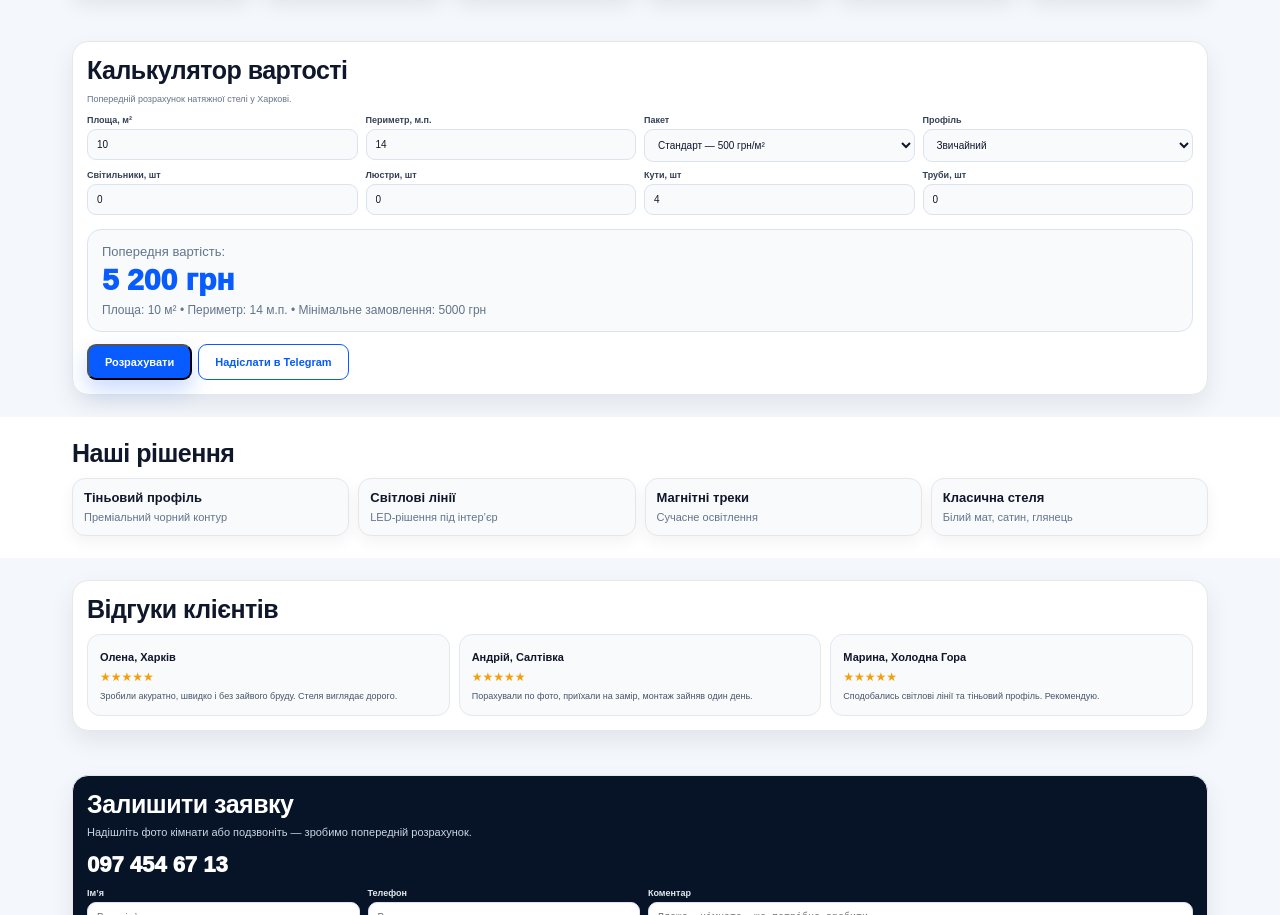
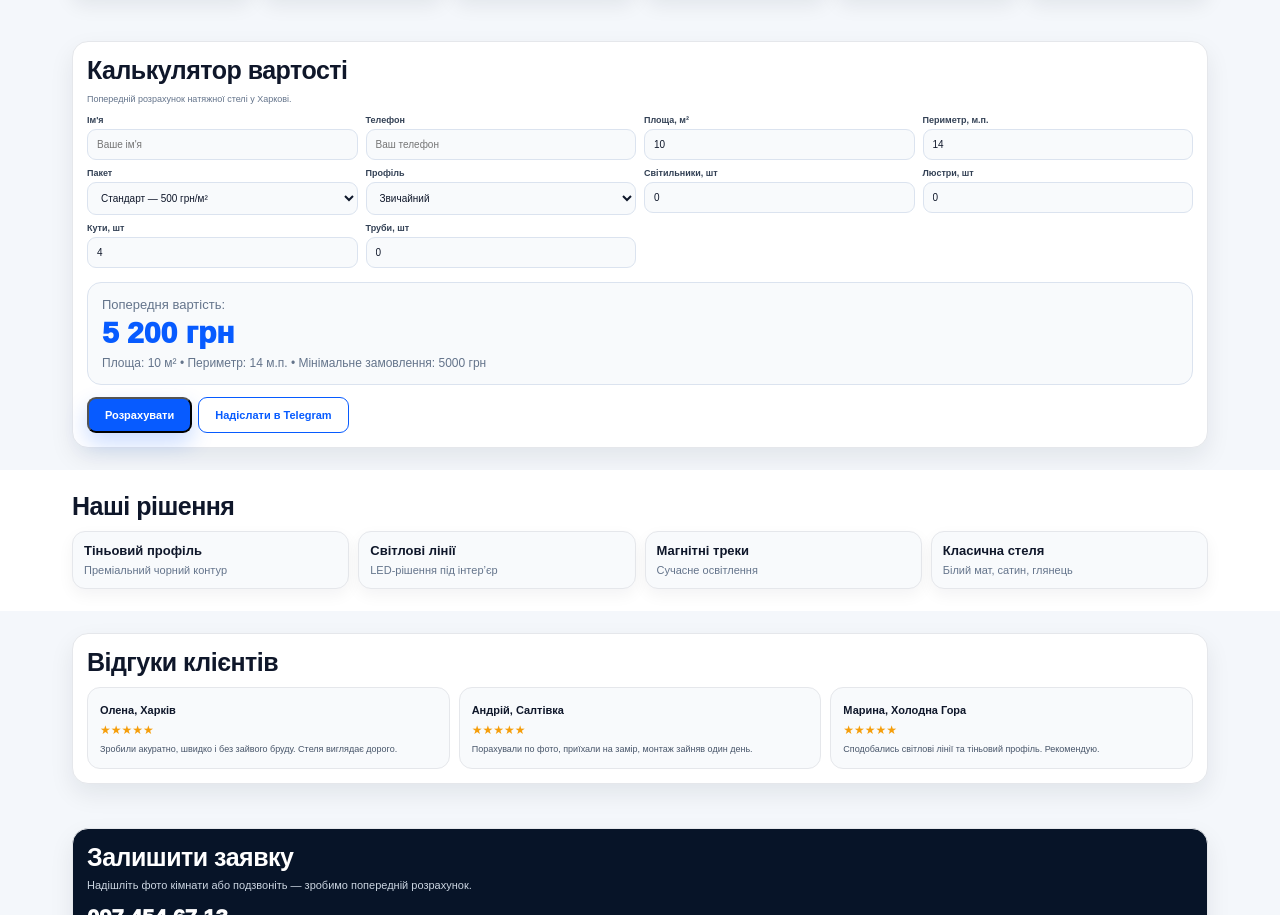
Before and after one commit to vitaliti2706-ctrl/Steli-kharkiv, a plain HTML site: page index.html in a window 1280 px wide. Shown: the part 916-1831 px from the top of the page. Drawn offline with Linux system fonts and the light colour scheme.

Commit message:
Update index.html

```diff
--- a/index.html
+++ b/index.html
@@ -198,7 +198,15 @@ h2{font-size:25px}
 <h2>Калькулятор вартості</h2>
 <p class="calc-note">Попередній розрахунок натяжної стелі у Харкові.</p>
 
-<div class="calc-grid">
+<div class="calc-grid"><div class="field">
+<label>Ім'я</label>
+<input id="clientName" type="text" placeholder="Ваше ім'я">
+</div>
+
+<div class="field">
+<label>Телефон</label>
+<input id="clientPhone" type="tel" placeholder="Ваш телефон">
+</div>
 <div class="field">
 <label>Площа, м²</label>
 <input id="area" type="number" value="10">
@@ -291,6 +299,8 @@ function sendCalcToTelegram(){
   const area = document.getElementById('area').value;
   const perimeter = document.getElementById('perimeter').value;
   const total = document.getElementById('totalPrice').innerText;
+  const name = document.getElementById('clientName').value;
+const phone = document.getElementById('clientPhone').value;
 
   const pack = document.getElementById('package');
 const profile = document.getElementById('profile');
@@ -301,6 +311,8 @@ const pipes = document.getElementById('pipes').value;
 
 const msg = encodeURIComponent(
   'Добрий день! Хочу розрахунок стелі.\n\n' +
+  'Імʼя: ' + name + '\n' +
+'Телефон: ' + phone + '\n\n' +
   'Площа: ' + area + ' м²\n' +
   'Периметр: ' + perimeter + ' м.п.\n' +
   'Пакет: ' + pack.options[pack.selectedIndex].text + '\n' +
```
